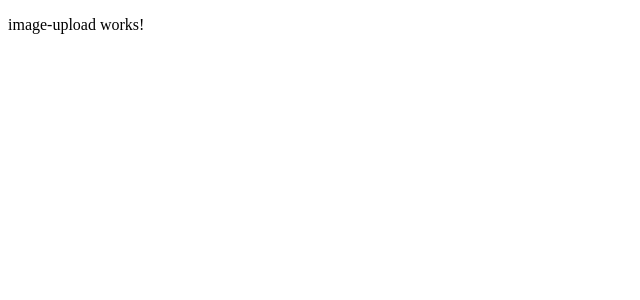
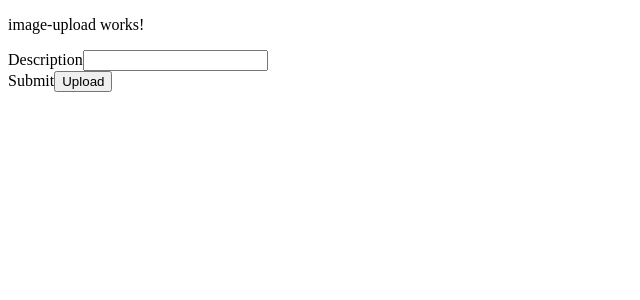
Before and after one commit to yusufkhan07/Crossover-ImageGalleryApp, an Angular app in the folder image-search-ui/: page / in a window 1280 px wide. Shown: the top 300 px of the page, without its empty margins (0-640 px from the left). Built offline with nearby package versions, Linux system fonts and the light colour scheme.

Commit message:
feat(image-upload-form): added image uploader form

```diff
--- a/image-search-ui/src/app/app.component.html
+++ b/image-search-ui/src/app/app.component.html
@@ -1,3 +1,3 @@
-<app-image-upload></app-image-upload>
+<app-image-upload-form></app-image-upload-form>
 
 <router-outlet></router-outlet>
--- a/image-search-ui/src/app/app.module.ts
+++ b/image-search-ui/src/app/app.module.ts
@@ -4,9 +4,10 @@ import { NgModule } from '@angular/core';
 import { AppRoutingModule } from './app-routing.module';
 import { AppComponent } from './app.component';
 import { ImageUploadComponent } from './components/image-upload/image-upload.component';
+import { ImageUploadFormComponent } from './components/image-upload-form/image-upload-form.component';
 
 @NgModule({
-  declarations: [AppComponent, ImageUploadComponent],
+  declarations: [AppComponent, ImageUploadComponent, ImageUploadFormComponent],
   imports: [BrowserModule, AppRoutingModule],
   providers: [],
   bootstrap: [AppComponent],
--- /dev/null
+++ b/image-search-ui/src/app/components/image-upload-form/image-upload-form.component.html
@@ -0,0 +1,13 @@
+<div>
+  <app-image-upload></app-image-upload>
+
+  <div>
+    <span>Description</span>
+    <input type="text" />
+  </div>
+
+  <div>
+    <span>Submit</span>
+    <button type="submit">Upload</button>
+  </div>
+</div>
--- /dev/null
+++ b/image-search-ui/src/app/components/image-upload-form/image-upload-form.component.ts
@@ -0,0 +1,15 @@
+import { Component, OnInit } from '@angular/core';
+
+@Component({
+  selector: 'app-image-upload-form',
+  templateUrl: './image-upload-form.component.html',
+  styleUrls: ['./image-upload-form.component.scss']
+})
+export class ImageUploadFormComponent implements OnInit {
+
+  constructor() { }
+
+  ngOnInit(): void {
+  }
+
+}
```
Also changed, not shown: image-search-ui/src/app/components/image-upload-form/image-upload-form.component.scss (added), 1 other file (tests, documents, lock files or other folders).
